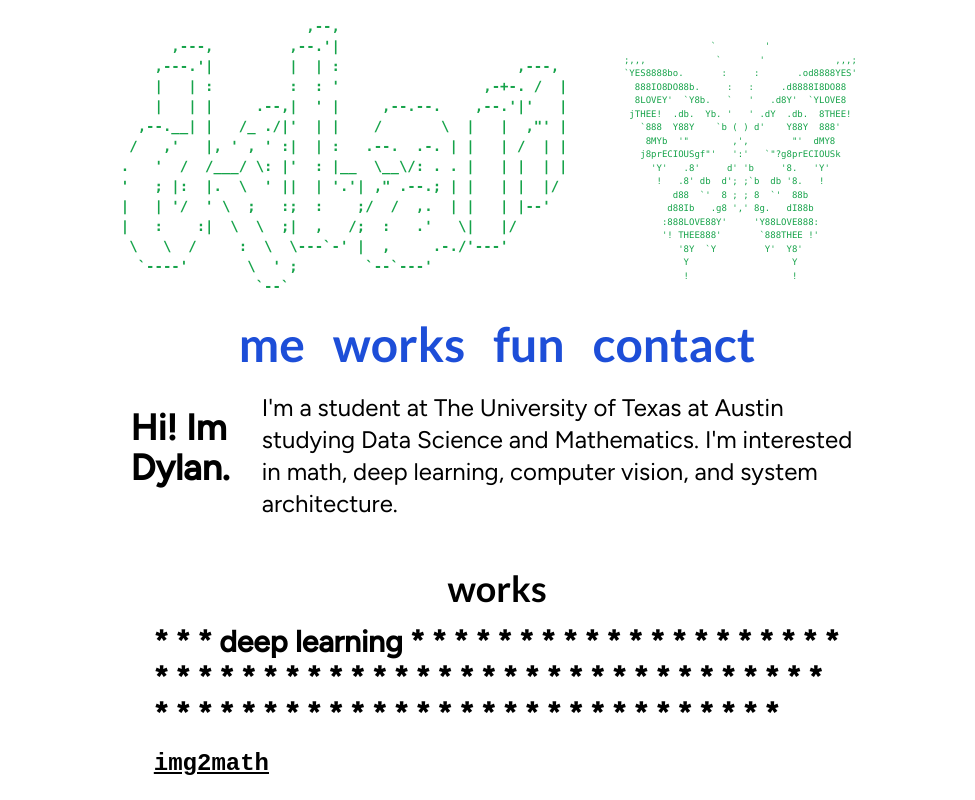
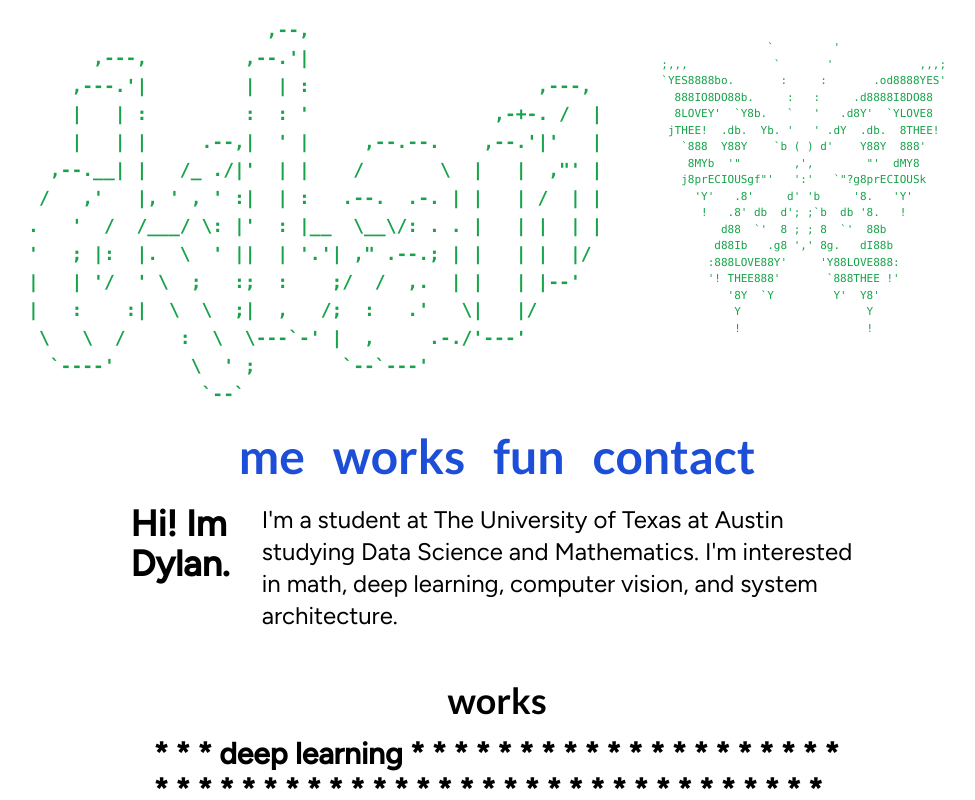
Before and after one commit to baolong281/baolong281.github.io, a Next.js app: page / in a window 1280 px wide. Shown: the top 800 px of the page, without its empty margins (143-1118 px from the left). Built offline with nearby package versions, Linux system fonts and the light colour scheme; a web font is replaced by a local one.

Commit message:
fix: title size and alignment was bothering me

```diff
--- a/src/pages/index.tsx
+++ b/src/pages/index.tsx
@@ -39,10 +39,10 @@
     <>
       <div className="flex flex-col justify-center gap-2 p-2 align-middle md:gap-4 md:p-4">
         <div className="mb-2 flex justify-center gap-4 align-middle md:gap-12">
-          <pre className="flex justify-center align-middle text-[6px] font-extrabold text-green-600 hover:text-fuchsia-400 md:text-sm">
+          <pre className="flex justify-center align-middle text-[6px] font-extrabold text-green-600 hover:text-fuchsia-400 md:text-lg">
             {art}
           </pre>
-          <pre className="flex justify-center align-middle text-[5px] text-green-600 hover:text-orange-700 md:mt-6 md:text-[9px]">
+          <pre className="flex justify-center align-middle text-[5px] text-green-600 hover:text-orange-700 md:mt-6 md:text-[11px]">
             {altArt}
           </pre>
         </div>
@@ -62,7 +62,7 @@
         </div>
         <div className="flex justify-center align-middle">
           <div className="flex justify-center gap-4 p-2 align-middle font-figtree md:w-[60%] md:gap-8">
-            <div className="mt-6 flex justify-center align-middle text-xl font-semibold md:mt-4 md:text-4xl">
+            <div className="flex justify-center align-middle text-xl font-semibold md:text-4xl">
               {"Hi!\nIm Dylan."}
             </div>
             <div className="flex justify-center align-middle text-base md:text-2xl">
```
